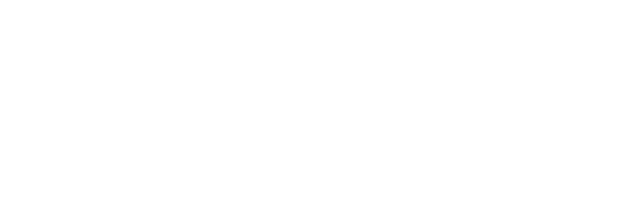
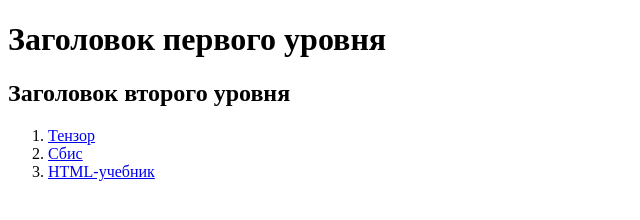
Before and after one commit to mihail1409/task-html, a website: page src/index.html in a window 1280 px wide. Shown: the whole page, without its empty margins (0-640 px from the left). Drawn offline with Linux system fonts and the light colour scheme.

Commit message:
задание по HTML

```diff
--- a/src/index.html
+++ b/src/index.html
@@ -3,5 +3,13 @@
     <head>
         <title>HTML</title>
     </head>
-    <body></body>
+    <body>
+        <h1>Заголовок первого уровня</h1>
+        <h2>Заголовок второго уровня</h2>
+        <ol>
+            <li><a href="https://new-edu.tensor.ru/"> Тензор</a></li>
+            <li><a href="https://online.sbis.ru/"> Сбис</a></li>
+            <li><a href="http://htmlbook.ru/"> HTML-учебник</a></li>
+        </ol>
+    </body>
 </html>
```
Also changed, not shown: 1 other file.
